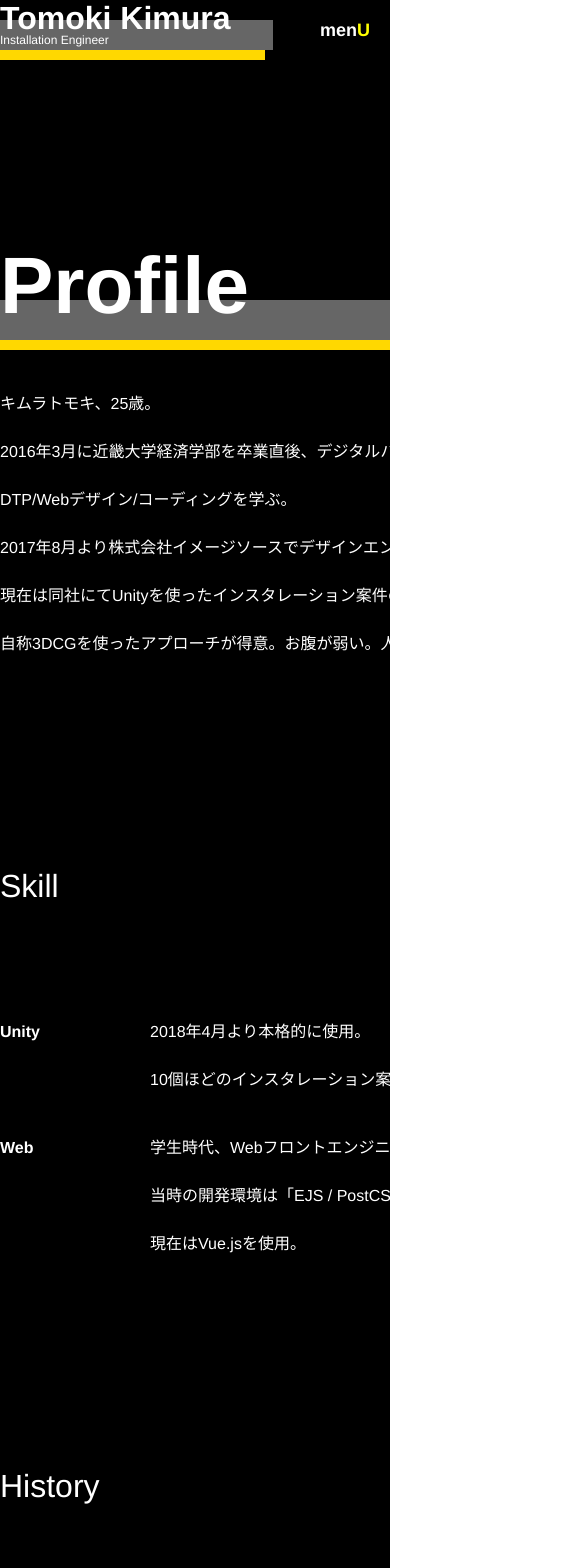
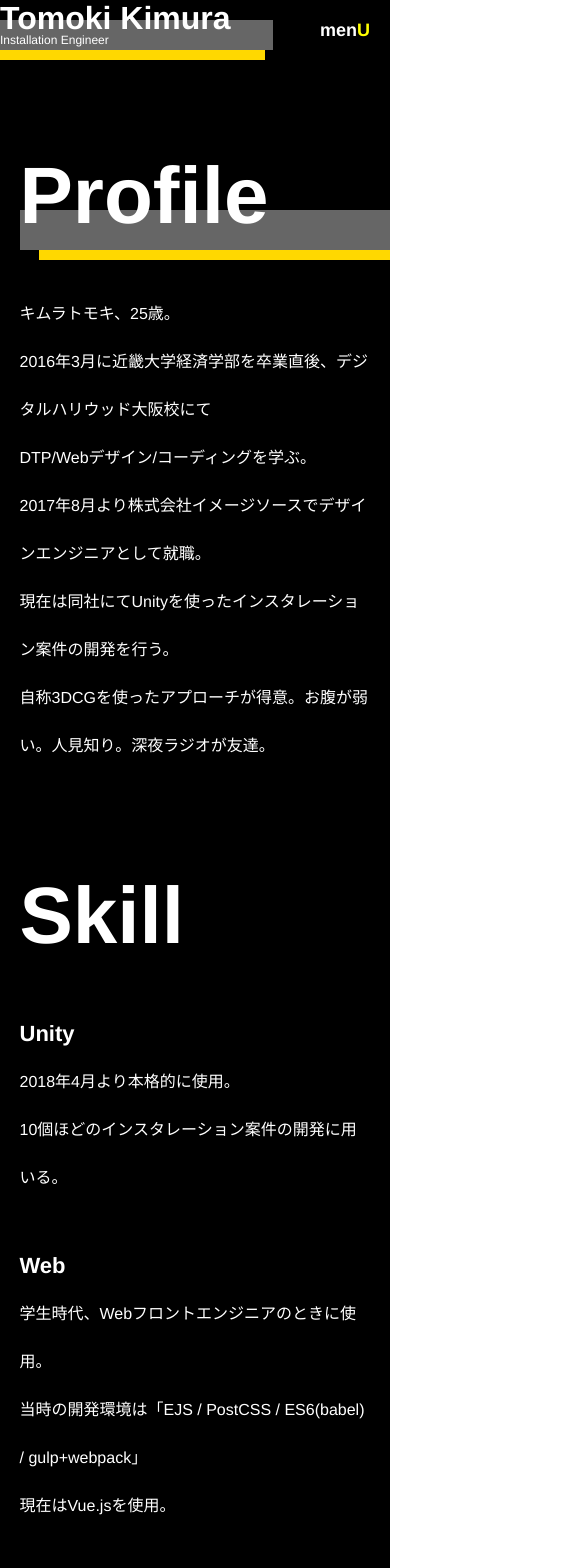
Before and after one commit to kmrtmk03/portfolio2019, a Vue app: page /profile in a window 390 px wide. Shown: the top 1568 px of the page, 585 px wide, since content can reach past the window. Built offline with nearby package versions, Linux system fonts and the light colour scheme.

Commit message:
profileページをスマホで崩れないように

```diff
--- a/src/components/Menu.vue
+++ b/src/components/Menu.vue
@@ -161,6 +161,13 @@ export default {
     top: 20px;
   }
 }
+@media screen and (max-width: 768px) {
+  .button-open {
+    &.small {
+      top: 14px;
+    }
+  }
+}
 
 .list-child {
   margin-bottom: 20px;
--- a/src/components/PageTitle.vue
+++ b/src/components/PageTitle.vue
@@ -103,6 +103,22 @@ export default {
         width: 0;
     }
 }
+@media screen and (max-width: 768px) {
+    .pageTitle-container.small {
+        &::before, &::after {
+            height: 40px;
+        }
+        &::before {
+            transition: all 400ms 300ms ease;
+            top: 0;
+            height: 42px;
+        }
+        &::after {
+            transition: all 300ms 0ms ease;
+            width: 0;
+        }
+    }
+}
 
 .pageTitle, .pageTitle-sub {
     text-align: left;
@@ -142,11 +158,20 @@ export default {
         top: -8px;
     }
 }
+
 .pageTitle.small {
     font-weight: normal;
     transition: all 400ms 300ms ease;
     font-size: 40px;
     height: 40px;
 }
+@media screen and (max-width: 768px) {
+    .pageTitle.small {
+        font-weight: bold;
+        font-size: 24px;
+        height: 24px;
+    }
+}
+
 
 </style>
--- a/src/components/SectionTitle.vue
+++ b/src/components/SectionTitle.vue
@@ -81,6 +81,17 @@ export default {
         transition: all 400ms 400ms ease;
     }
 }
+@media screen and (max-width: 768px) {
+    .sectionTitle-container.active {
+        &::before {
+            width: 95vw;
+        }
+        &::after {
+            width: 90vw;
+        }
+    }
+}
+
 
 .sectionTitle {
     font-size: 32px;
@@ -97,4 +108,15 @@ export default {
     transition: all 400ms 0ms ease;
     }
 }
+@media screen and (max-width: 768px) {
+    .sectionTitle {
+        font-weight: bold;
+        font-size: 80px;
+        width: 90vw;
+        &.active {
+            font-size: 80px;
+        }
+    }
+}
+
 </style>
--- a/src/views/Profile.vue
+++ b/src/views/Profile.vue
@@ -114,37 +114,85 @@ export default {
     width: 800px;
     margin: 0 auto;
 }
+@media screen and (max-width: 768px) {
+    .list-parent {
+        width: 100vw;
+        margin: 0 auto;
+    }
+}
+
 .list-child {
     display: flex;
     flex-direction: row;
 }
+@media screen and (max-width: 768px) {
+    .list-child {
+        display: block;
+        margin-bottom: 40px;
+    }
+}
+
 .list-left, .list-right {
     margin: 0;
 }
+
 .list-left {
     font-weight: bold;
     width: 150px;
 }
+@media screen and (max-width: 768px) {
+    .list-left {
+        width: 90vw;
+        font-size: 22px;
+        margin: 0 auto;
+    }
+}
+
 .list-right {
     width: 650px;
 }
-
+@media screen and (max-width: 768px) {
+    .list-right {
+        width: 90vw;
+        margin: 0 auto;
+    }
+}
 .container {
     padding: 0px 0 40px;
 }
+
 .section-detail {
     margin: 60px auto 0;
 }
+
 p {
     font-size: 16px;
     text-align: left;
     width: 800px;
     line-height: 48px;
 }
+@media screen and (max-width: 768px) {
+    p {
+        width: 90vw;
+    }
+}
+
 .section-wrap {
     margin-bottom: 200px;
 }
+@media screen and (max-width: 768px) {
+    .section-wrap {
+        margin-bottom: 100px;
+    }
+}
+
 .section-wrap-first {
     padding-top: 240px;
 }
+@media screen and (max-width: 768px) {
+    .section-wrap-first {
+        padding-top: 150px;
+    }
+}
+
 </style>
```
